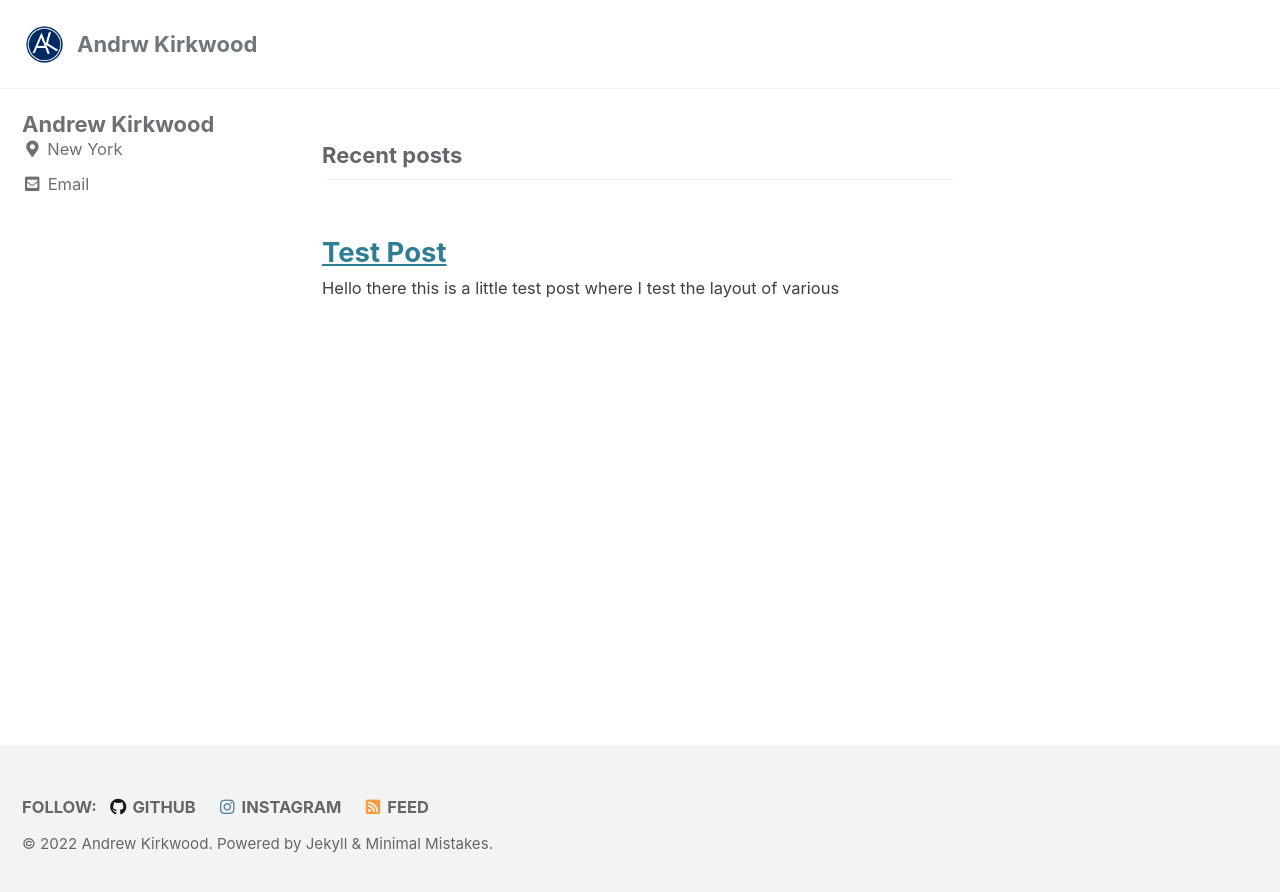
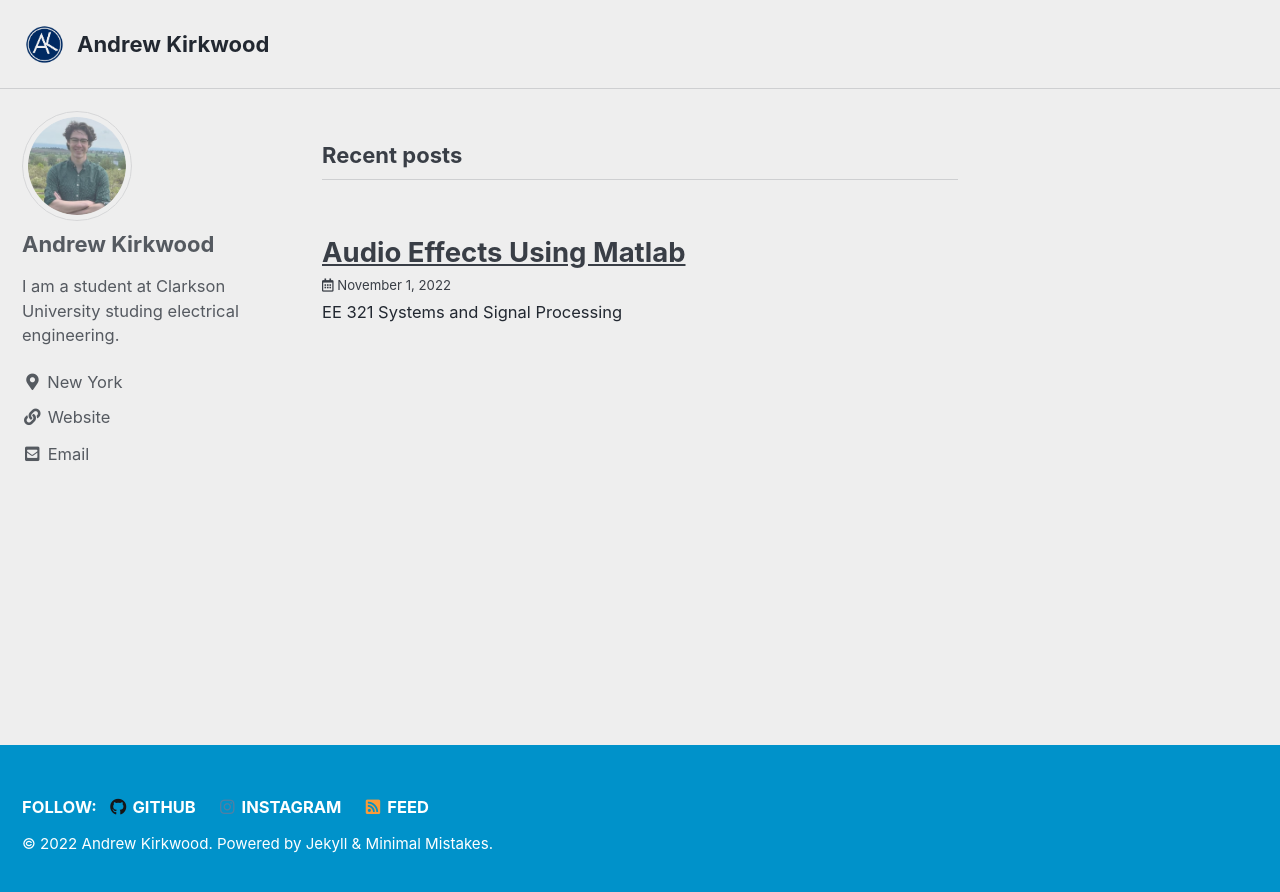
Before and after one commit to Anjomi22/mySite, a Jekyll site: the page built from index.html, in a window 1280 px wide. Shown: the top 892 px of the page. Built offline with Jekyll 4.4.1, drawn with Linux system fonts in a browser that asks for light colours; cached includes are drawn as plain includes; the list of posts is cut into pages by our own code; part of the change alters nothing that is shown.

Commit message:
Added About pages

```diff
--- a/_config.yml
+++ b/_config.yml
@@ -12,11 +12,11 @@
 
 #theme                  : "minimal-mistakes-jekyll"
 remote_theme           : "mmistakes/minimal-mistakes"
-minimal_mistakes_skin    : "default" # "air", "aqua", "contrast", "dark", "dirt", "neon", "mint", "plum", "sunrise"
+minimal_mistakes_skin    : "air" # "default"  "air", "aqua", "contrast", "dark", "dirt", "neon", "mint", "plum", "sunrise"
 
 # Site Settings
 locale                   : "en-US"
-title                    : "Andrw Kirkwood"
+title                    : "Andrew Kirkwood"
 title_separator          :
 subtitle                 : # site tagline that appears below site title in masthead
 name                     : "Andrew Kirkwood"
@@ -105,8 +105,8 @@ analytics:
 # Site Author
 author:
   name             : "Andrew Kirkwood"
-  avatar           : # path of avatar image, e.g. "/assets/images/bio-photo.jpg"
-  # bio              : "I am a college senior studing electrical engineering at Clarkson University."
+  avatar           : "/assets/images/profile.png"
+  bio              : "I am a student at Clarkson University studing electrical engineering."
   location         : "New York"
   email            : "andrewkirkwood01@gmail.com"
   links:
@@ -115,7 +115,7 @@ author:
       # url: "andrewkirkwood01@gmail.com"
     - label: "Website"
       icon: "fas fa-fw fa-link"
-      # url: "https://your-website.com"
+      url: "https://andrewkirkwood.me/about/"
     - label: "Twitter"
       icon: "fab fa-fw fa-twitter-square"
       # url: "https://twitter.com/"
--- /dev/null
+++ b/_pages/about.md
@@ -0,0 +1,7 @@
+---
+layout: single
+title: About
+permalink: /about/
+---
+
+Hello, I am andrew Kirkwood, this is my about page for my website. I currently go to Clarkson University way up in northern NY, I am persuing a bachlores degree in electrical engineering with the hopes of getting a ME degree in controls and signal.
--- a/_posts/2022-08-25-Test Post.md
+++ /dev/null
@@ -1,18 +0,0 @@
----
-layout: posts
-title: Test Post
----
-Hello there this is a little test post where I test the layout of various
-
-
-hello
-
-
-hello
-
-
-hello
-
-
-
-No Dumb
--- /dev/null
+++ b/_posts/2022-11-1-Audio Effects Using Matlab.md
@@ -0,0 +1,73 @@
+---
+layout: posts
+title: Audio Effects Using Matlab
+show_date: true
+---
+EE 321 Systems and Signal Processing
+
+
+
+Project 2: Video Processing
+
+Primary Coder: Andrew Kirkwood
+Primary Author: Michael LaDuca
+
+Introduction:
+	 This project was performed using Matlab to study Video Processing. The Matlab code produced manipulates the video files Project2_vid.mp4 and Project2_vid.mp4. The code created measures the average intensity of 3 channels, red, green, and blue. These channels were then plotted against the frame number to get a graph of channel intensity.
+
+Video Handling:
+	The Code for reading in the video and finding the amount of pixels per fame is found in Figure 1. The Height and Width of each frame is 384x284 with 148 frames in the entire video. That is 109,056 pixels per frame and 16,140,288 pixels total throughout the whole video.
+
+Image Handling:
+	We selected frame 60 for image handling, this frame has 109,056 pixels. The video has 3 channels, red, green, and blue. Figure 5 shows the frame selected, frame 60, and Figure 6 shows the Histogram of red intensity across the selected frame. The code for image handling and creating the histogram is shown in figure 2.
+
+Channel Manipulation:
+	Figure 3 shows the code used to manipulate the different channels, red, green, and blue. The intensity of each channel was measured for each frame and plotted. The graphs showing the intensities can be found in figures 7, 8, and 9.
+
+Longer Video Manipulation:
+	Our second video, Project2_vid.mp4, was 18 seconds long, it has 541 frames and is 400x224 pixels big. Each frame is 89,600 pixels giving a total of 48,473,600 pixels throughout the entire video. The video was then manipulated in the same way as the short video to get the average channel intensity over the entire video. The graphs for red, green, and blue can be found in figures 10,11, and 12. Figure 9 shows a screen capture for frame 200. The code for this section can be found in Figure 4.
+
+Conclusion:
+	Our matlab code manipulated 2 different videos for video processing. The average intensity of each channel, red, green and blue, was plotted for both videos. The results can be seen in the figures below. As expected, the values for each of these channels varied frame to frame.
+
+
+
+Figures:
+
+Figure 1: Video Handling Code
+
+
+Figure 2: Image Handing Code
+
+
+Figure 3: Channel Manipulation Code
+
+
+Figure 4: Longer Video Manipulation Code
+
+
+Figure 5: Frame Selected for Image handling
+
+
+Figure 6: Histogram of Red Intensity Across Frame 60
+
+
+Figure 7: Red Intensity across the whole video
+
+
+Figure 8: Green Intensity Across the Whole Video
+
+
+Figure 8: Blue Intensity Across the Whole Video
+
+
+Figure 9: Frame 200 from Video 2
+
+
+Figure 10: Average Red Intensity Across the Whole Video
+
+
+Figure 11: Average Green Intensity Across the Whole Video
+
+
+Figure 12: Average Blue Intensity Across the Whole Video
```
Also changed, not shown: assets/images/profile.png (added).
